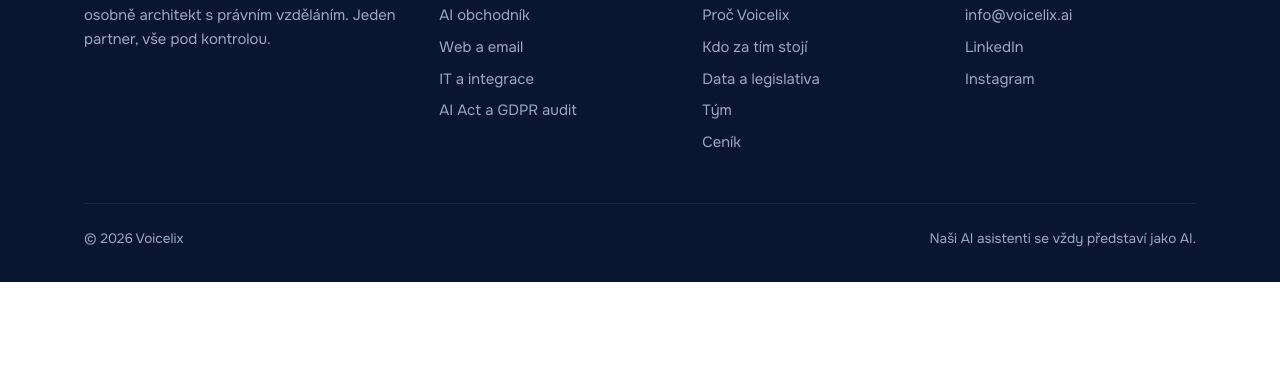
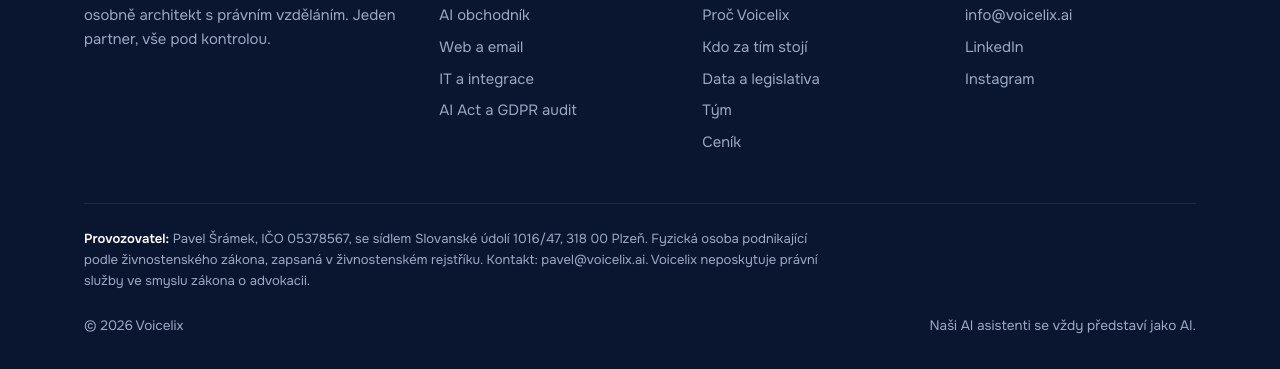
Before and after one commit to PavelSramek/voicelix-webpage, a plain HTML site: page index.html in a window 1280 px wide. Shown: the part 10857-11226 px from the top of the page. Before the commit the page ends 11139 px from the top, so only its background shows below. Drawn offline with Linux system fonts and the light colour scheme.

Commit message:
Update index.html

```diff
--- a/index.html
+++ b/index.html
@@ -266,6 +266,8 @@
 footer a{text-decoration:none}
 footer a:hover{color:var(--teal)}
 .fbot{padding-top:24px;display:flex;justify-content:space-between;gap:16px;flex-wrap:wrap;font-size:.85rem}
+.flegal{padding-top:24px;font-size:.82rem;line-height:1.6;color:var(--muted-dark);max-width:760px}
+.flegal b{color:#fff;font-weight:600}
 
 .founder{background:var(--navy-deep);color:#fff}
 .founder .lead{color:#B9C6DC}
@@ -869,6 +871,7 @@
       <div><h4>Firma</h4><ul><li><a href="#jak-to-funguje">Jak to funguje</a></li><li><a href="#srovnani">Proč Voicelix</a></li><li><a href="#zakladatel">Kdo za tím stojí</a></li><li><a href="#data">Data a legislativa</a></li><li><a href="#tym">Tým</a></li><li><a href="#cenik">Ceník</a></li></ul></div>
       <div><h4>Kontakt</h4><ul><li><a href="tel:+420910926750">+420 910 926 750</a></li><li><a href="mailto:info@voicelix.ai">info@voicelix.ai</a></li><li><a href="https://linkedin.com/company/112520045" target="_blank" rel="noopener">LinkedIn</a></li><li><a href="https://instagram.com/voicelix.ai" target="_blank" rel="noopener">Instagram</a></li></ul></div>
     </div>
+    <p class="flegal"><b>Provozovatel:</b> Pavel Šrámek, IČO 05378567, se sídlem Slovanské údolí 1016/47, 318 00 Plzeň. Fyzická osoba podnikající podle živnostenského zákona, zapsaná v živnostenském rejstříku. Kontakt: <a href="mailto:pavel@voicelix.ai">pavel@voicelix.ai</a>. Voicelix neposkytuje právní služby ve smyslu zákona o advokacii.</p>
     <div class="fbot"><span>© 2026 Voicelix</span><span>Naši AI asistenti se vždy představí jako AI.</span></div>
   </div>
 </footer>
```
